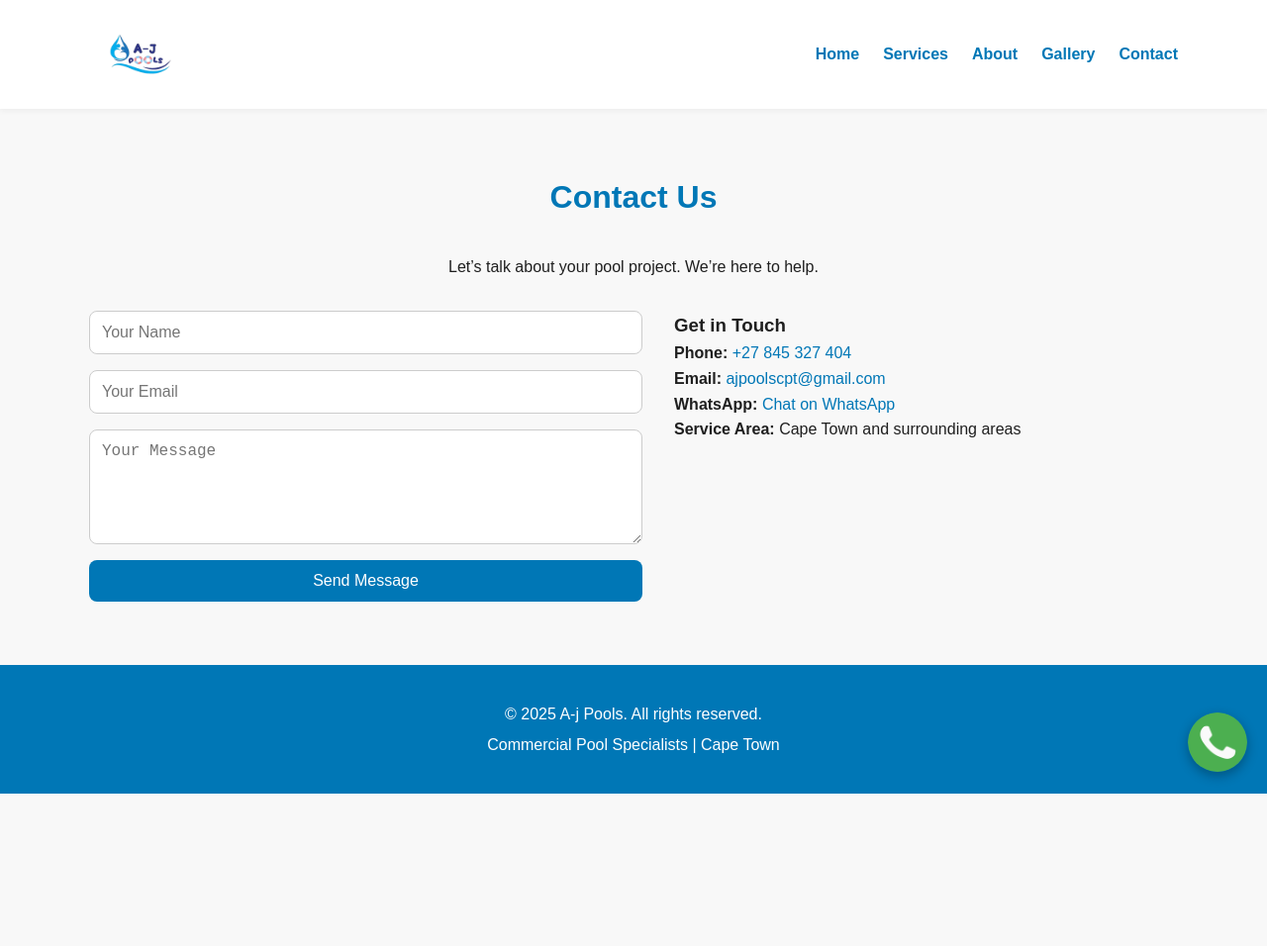
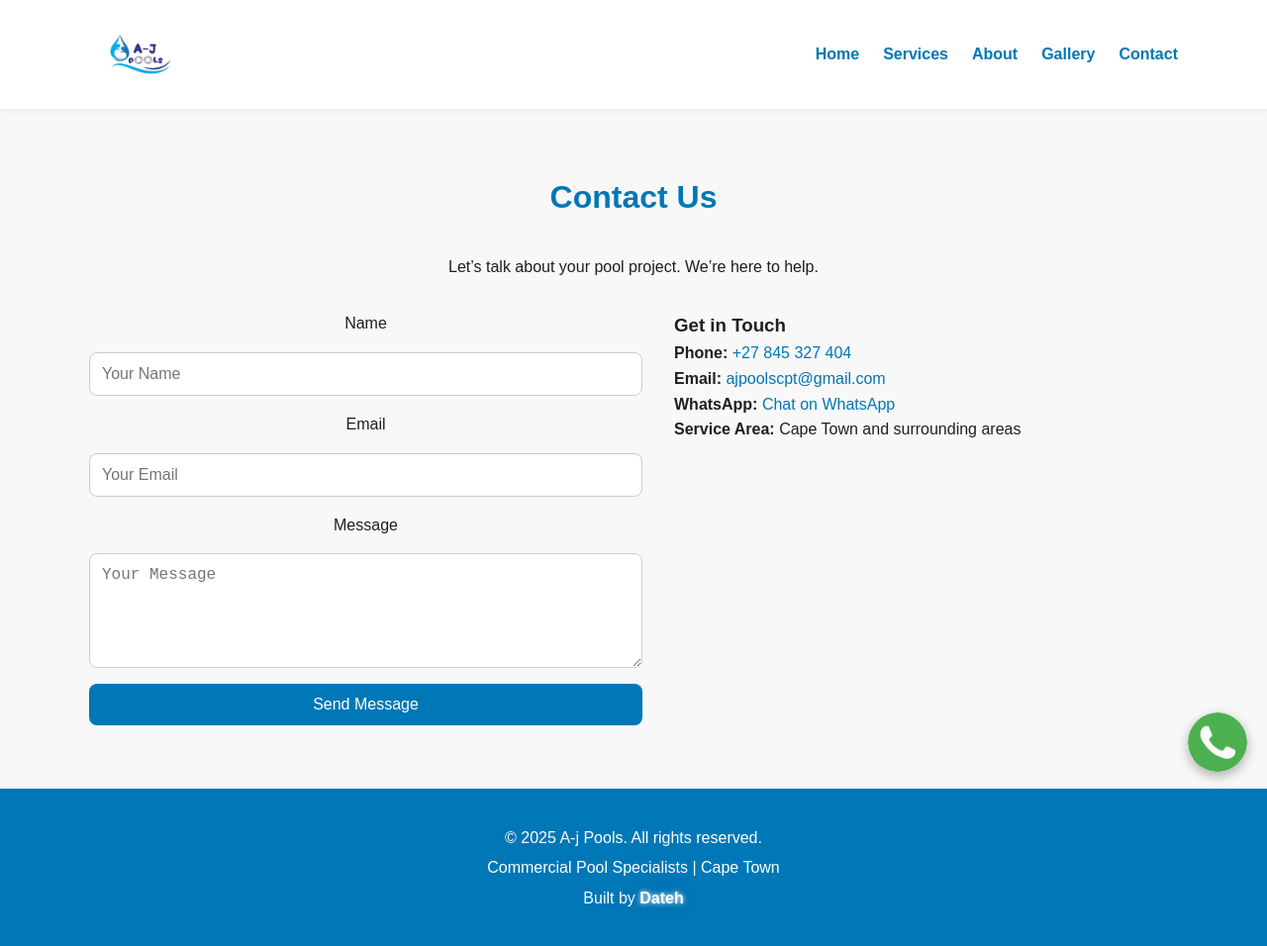
Before and after one commit to Dateh7/A-J-pools, a website built with webpack: page contact.html in a window 1280 px wide. Shown: the whole page at 99% size. Before the commit the page ends 802 px from the top, so only its background shows below. Built offline with nearby package versions, Linux system fonts and the light colour scheme.

Commit message:
fixes + link to personal portfolio

```diff
--- a/contact.html
+++ b/contact.html
@@ -40,14 +40,22 @@
       <div class="contact-grid">
         <!-- Contact Form -->
         <form id="contact-form" action="https://formspree.io/f/xkgzwabz" method="POST" class="contact-form">
-          <input type="text" name="name" placeholder="Your Name" required />
-          <input type="email" name="_replyto" placeholder="Your Email" required />
-          <textarea name="message" placeholder="Your Message" rows="5" required></textarea>
+          <label for="name">Name</label>
+          <input type="text" id="name" name="name" placeholder="Your Name" required />
+
+          <label for="email">Email</label>
+          <input type="email" id="email" name="_replyto" placeholder="Your Email" required />
+
+          <label for="message">Message</label>
+          <textarea id="message" name="message" placeholder="Your Message" rows="5" required></textarea>
+
           <button type="submit">Send Message</button>
+
           <p id="form-success" style="display: none; color: green; font-weight: bold; margin-top: 1rem;">
-           Your message has been sent. We'll be in touch soon!
+            Your message has been sent. We'll be in touch soon!
           </p>
         </form>
+
 
 
         <!-- Contact Info -->
@@ -68,6 +76,7 @@
   <div class="footer-content">
     <p>&copy; 2025 A-j Pools. All rights reserved.</p>
     <p>Commercial Pool Specialists | Cape Town</p>
+    <p>Built by <a href="https://dateh7.github.io/DatehPortfolio/" target="_blank" class="glow-link">Dateh</a></p>
   </div>
 </footer>
 
@@ -79,6 +88,6 @@
 
 
 <!-- JavaScript -->
-<script src="app.js"></script>
+<script src="js/app.js"></script>
 </body>
 </html>
--- a/css/style.css
+++ b/css/style.css
@@ -566,6 +566,19 @@ footer p {
   margin: 0.3rem 0;
 }
 
+.glow-link {
+  color: white;
+  text-decoration: none;
+  font-weight: bold;
+  text-shadow: 0 0 5px #ffffff, 0 0 10px #0077b6, 0 0 15px #0077b6;
+  transition: text-shadow 0.3s ease;
+}
+
+.glow-link:hover {
+  text-shadow: 0 0 8px #ffffff, 0 0 16px #00b4d8, 0 0 24px #00b4d8;
+}
+
+
 /* ===== Responsive ===== */
 @media (max-width: 768px) {
   .hero-text h1 {
--- a/js/app.js
+++ b/js/app.js
@@ -30,8 +30,10 @@ document.addEventListener('DOMContentLoaded', () => {
         alert('Something went wrong. Please try again.');
       }
     }).catch(error => {
+      console.error('There was a problem sending your message:', error);
       alert('There was a problem sending your message.');
     });
+
   });
 
   // Hamburger toggle (keep this too)
```
Also changed, not shown: about.html (+2 -1 lines), faq.html (+2 -1 lines), gallery.html (+2 -1 lines), index.html (+5 -2 lines), services.html (+2 -1 lines).
